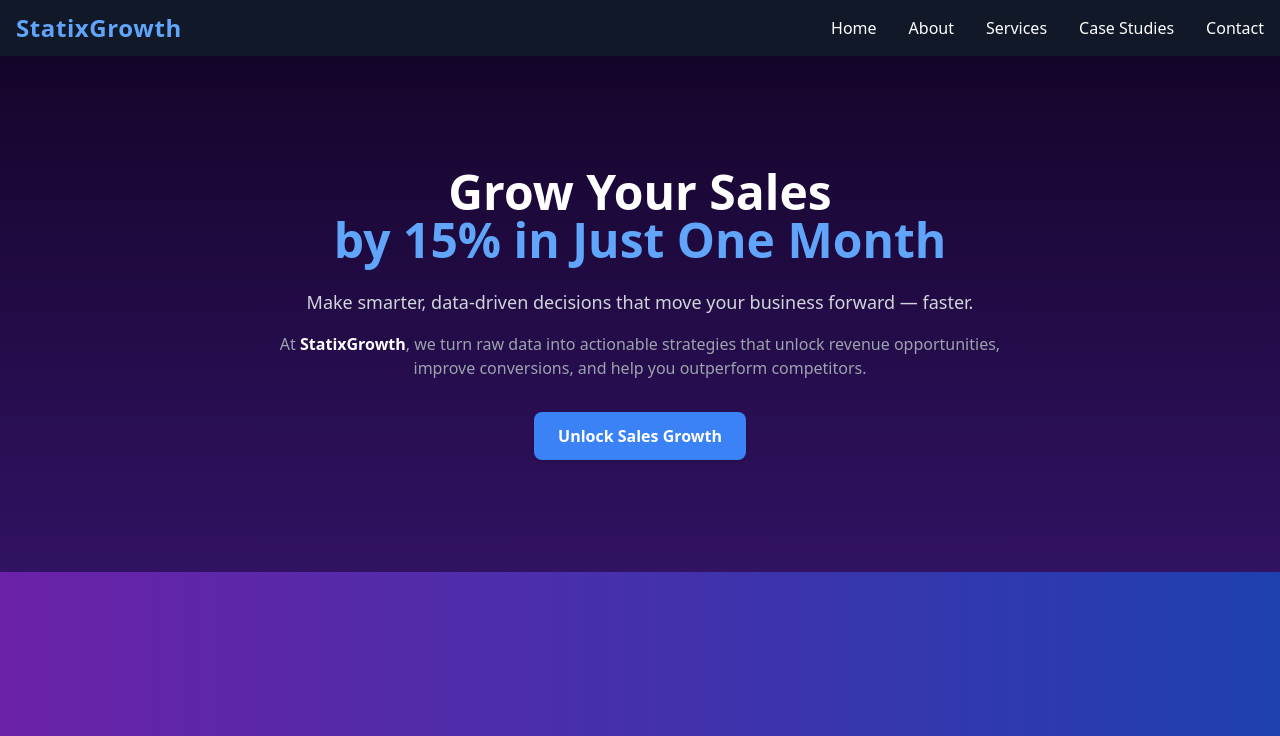
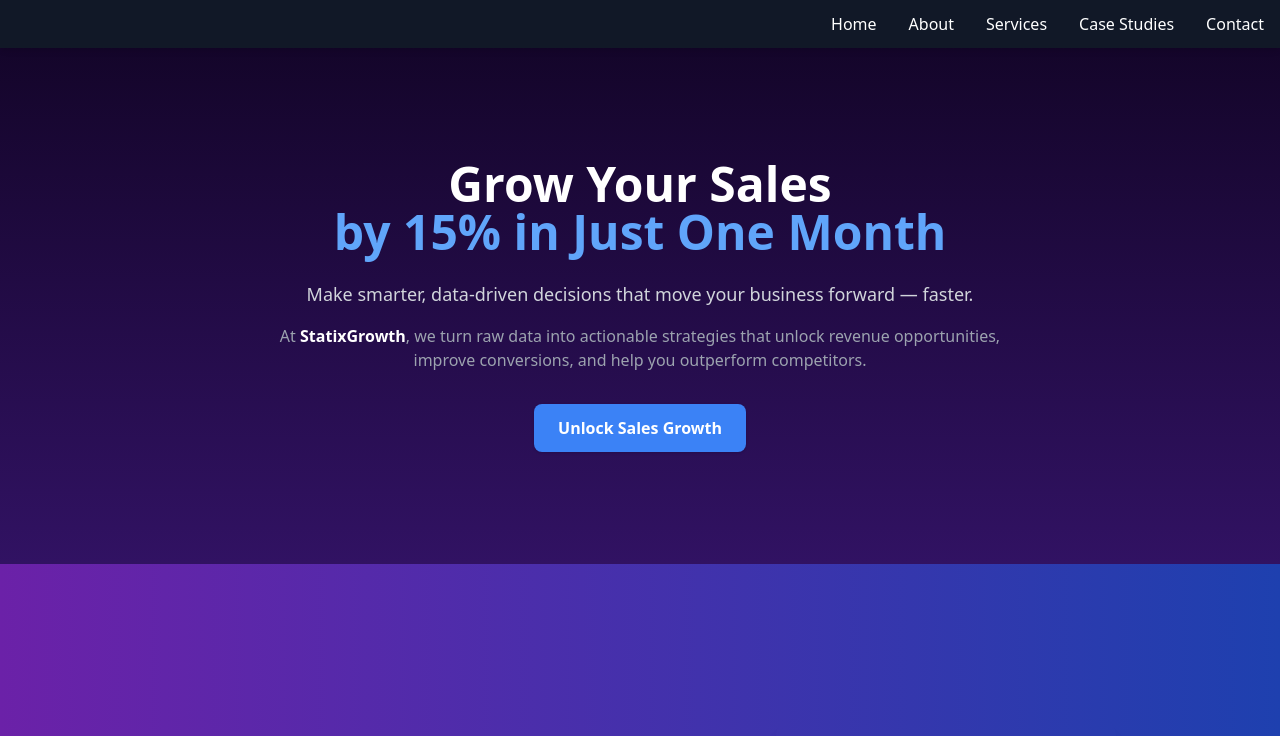
Before and after one commit to kartik-7877/statixgrowth-site, a Next.js app: page / in a window 1280 px wide. Shown: the top 736 px of the page. Built offline with nearby package versions, Linux system fonts and the light colour scheme.

Commit message:
Removed StatixGrowth from navbar

```diff
--- a/components/Navbar.js
+++ b/components/Navbar.js
@@ -9,10 +9,8 @@ export default function Navbar() {
   return (
     <nav className="bg-gray-900 text-white shadow-md sticky top-0 z-50">
       <div className="max-w-7xl mx-auto px-4 py-3 flex justify-between items-center">
-        {/* Brand Title */}
-        <Link href="/" className="text-2xl font-bold tracking-wide text-blue-400">
-          StatixGrowth
-        </Link>
+        {/* Brand Title (removed "StatixGrowth") */}
+        {/* The Brand Title section is now empty */}
 
         {/* Desktop Nav (Push to right) */}
         <div className="hidden md:flex space-x-8 text-base font-medium ml-auto">
```
